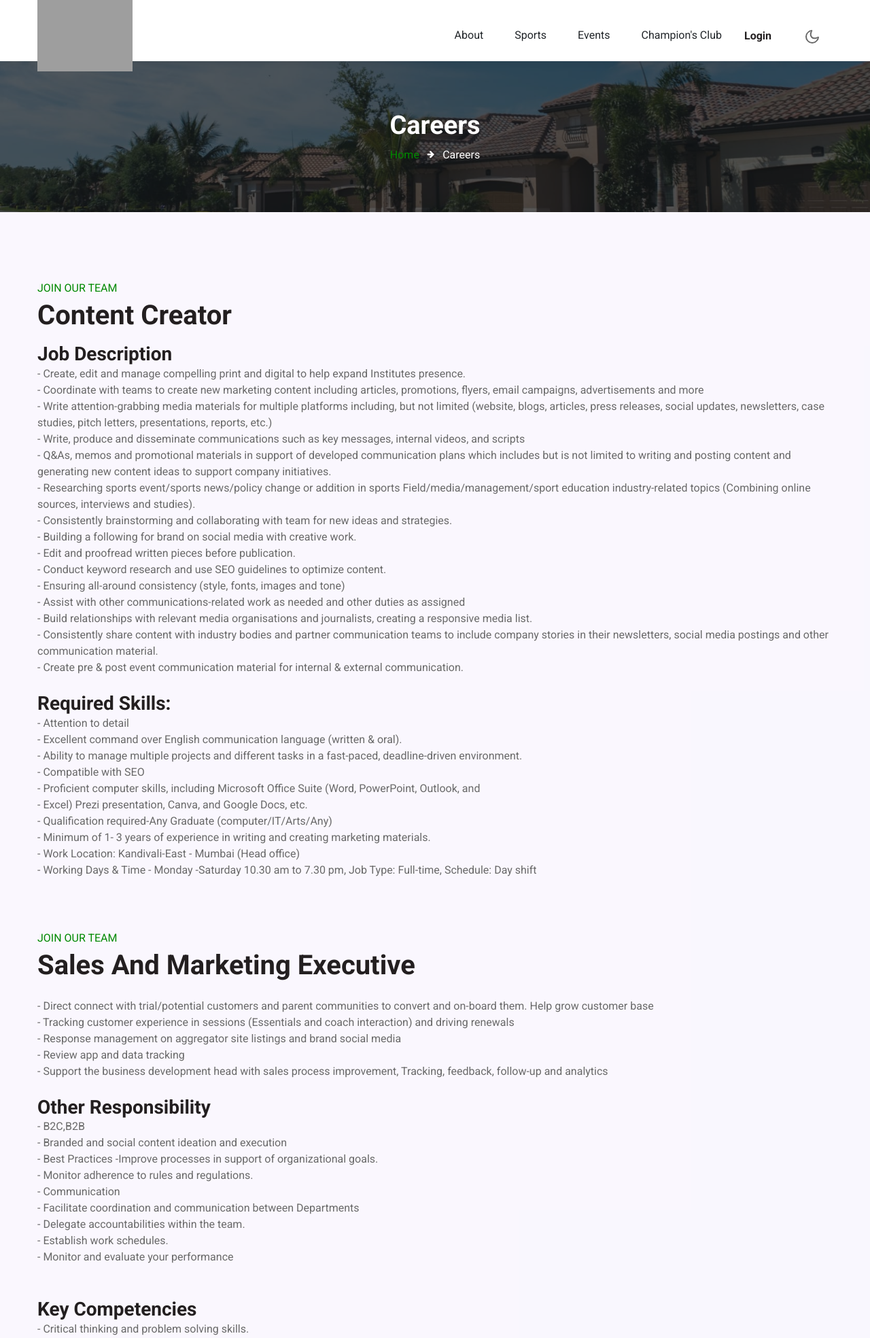
After one commit to resheilA/fChampion, a PHP site: page /fchampion/careers.php in a window 1280 px wide. The commit adds this page. Shown: the top 1968 px of the page at 68% size. Run offline with PHP 8.4, Linux system fonts and the light colour scheme; some web fonts are replaced; grey boxes are pictures that could not be loaded.

Commit message:
Minor Content  Changes 1.0.0.2
-Adding career page
- Changes in content on home and about page.

```diff
--- /dev/null
+++ b/careers.php
@@ -0,0 +1,124 @@
+<?php include("header.php"); ?>
+  <!-- about breadcrumb -->
+  <section class="w3l-about-breadcrumb text-center">
+    <div class="breadcrumb-bg breadcrumb-bg-about py-sm-5 py-4">
+      <div class="container py-2">
+        <h2 class="title">Careers</h2>
+        <ul class="breadcrumbs-custom-path mt-2">
+          <li><a href="#url">Home</a></li>
+          <li class="active"><span class="fa fa-arrow-right mx-2" aria-hidden="true"></span> Careers </li>
+        </ul>
+      </div>
+    </div>
+  </section>
+
+  <!-- //about-6-->
+
+   <!--/grids---->
+  <section class="w3l-grids-3 py-5" id="about">
+    <div class="container py-md-5">
+      <div class="row bottom-ab-grids align-items-center">
+		<div class="col-lg-12 bottom-ab-right mt-lg-0 mt-5">
+			 <h6 class="sub-title">Join Our Team</h6>
+          <h3 class="hny-title">Content Creator</h3>
+			  <p class="my-3 pr-lg-4"><h3>Job Description</h3>
+-	Create, edit and manage compelling print and digital to help expand Institutes presence.
+<br>-	Coordinate with teams to create new marketing content including articles, promotions, flyers, email campaigns, advertisements and more
+<br>-	Write attention-grabbing media materials for multiple platforms including, but not limited (website, blogs, articles, press releases, social updates, newsletters, case studies, pitch letters, presentations, reports, etc.)
+<br>-	Write, produce and disseminate communications such as key messages, internal videos, and scripts
+<br>-	Q&As, memos and promotional materials in support of developed communication plans which includes but is not limited to writing and posting content and generating new content ideas to support company initiatives.
+<br>-	Researching sports event/sports news/policy change or addition in sports Field/media/management/sport education industry-related topics (Combining online sources, interviews and studies).
+<br>-	Consistently brainstorming and collaborating with team for new ideas and strategies.
+<br>-	Building a following for brand on social media with creative work.
+<br>-	Edit and proofread written pieces before publication.
+<br>-	Conduct keyword research and use SEO guidelines to optimize content.
+<br>-	Ensuring all-around consistency (style, fonts, images and tone)
+<br>-	Assist with other communications-related work as needed and other duties as assigned
+<br>-	Build relationships with relevant media organisations and journalists, creating a responsive media list.
+<br>-	Consistently share content with industry bodies and partner communication teams to include company stories in their newsletters, social media postings and other communication material.
+<br>-	Create pre & post event communication material for internal & external communication.
+<br><br>
+<h3>Required Skills:</h3>
+-	Attention to detail
+<br>-	Excellent command over English communication language (written & oral).
+<br>-	Ability to manage multiple projects and different tasks in a fast-paced, deadline-driven environment.
+<br>-	Compatible with SEO
+<br>-	Proficient computer skills, including Microsoft Office Suite (Word, PowerPoint, Outlook, and
+<br>-	Excel) Prezi presentation, Canva, and Google Docs, etc.
+
+<br>-	Qualification required-Any Graduate (computer/IT/Arts/Any)
+<br>-	Minimum of 1- 3 years of experience in writing and creating marketing materials.
+<br>-	Work Location: Kandivali-East - Mumbai (Head office)
+<br>-	Working Days & Time - Monday -Saturday 10.30 am to 7.30 pm, Job Type: Full-time, Schedule: Day shift</p>    <br><br><br>
+        </div>
+
+        <div class="col-lg-12 bottom-ab-left pr-lg-5">
+          <h6 class="sub-title">Join Our Team</h6>
+          <h3 class="hny-title">Sales And Marketing Executive</h3>
+<br>-	Direct connect with trial/potential customers and parent communities to convert and on-board them. Help grow customer base
+<br>-	Tracking customer experience in sessions (Essentials and coach interaction) and driving renewals
+<br>-	Response management on aggregator site listings and brand social media
+<br>-	Review app and data tracking
+<br>-	Support the business development head with sales process improvement, Tracking, feedback, follow-up and analytics<Br>
+<br>
+<h3>Other Responsibility</h3>
+-	B2C,B2B
+<br>-	Branded and social content ideation and execution
+<br>-	Best Practices -Improve processes in support of organizational goals.
+<br>-	Monitor adherence to rules and regulations.
+<br>-	 Communication
+<br>-	 Facilitate coordination and communication between Departments
+<br>-	Delegate accountabilities within the team.
+<br>-	Establish work schedules.
+<br>-	Monitor and evaluate your performance
+<br><br><br>
+<h3>Key Competencies</h3>
+-	Critical thinking and problem solving skills.
+<br>-	Planning and organizing.
+<br>-	Decision-making, Persuasiveness.
+<br>-	Influencing and leading, delegation.
+<br>-	Team work, negotiation, conflict management.
+<br>-	Adaptability and excellent communication skills
+
+<br>-	Qualification required-Any Graduate (BBA/Sport Management/B.com/computer/IT/Any)
+<br>-	Minimum of 1- 3 years of experience in sales and marketing (sports industry is priority).
+<br>-	Work Location: Kandivali -East -Mumbai (Head office)
+<br>-	Working Days & Time - Monday -Saturday 10.30 am to 7.30 pm, Job Type: Full-time, Schedule: Day shift</p>
+        </div>
+      </div>
+    </div>
+  </section>
+
+  <div class="col-lg-12">
+   <a href="contactus.php"><center><h2>Contact us for more details</h2></center></a>
+  </div>
+  <!--/grids-->
+
+<!-- //content-6-->
+  <!-- stats
+  <section class="w3l-statshny py-5" id="stats">
+    <div class="container py-lg-5 py-md-4">
+      <div class="w3-stats-inner-info">
+        <div class="row">
+          <div class="col-lg-4 col-6 stats_info counter_grid text-left">
+            <span class="fa fa-smile-o"></span>
+            <p class="counter">1730</p>
+            <h4>Happy Customers</h4>
+          </div>
+          <div class="col-lg-4 col-6 stats_info counter_grid1 text-left">
+            <span class="fa fa-users"></span>
+            <p class="counter">730</p>
+            <h4>Projects</h4>
+          </div>
+          <div class="col-lg-4 col-6 stats_info counter_grid mt-lg-0 mt-5 text-left">
+            <span class="fa fa-database"></span>
+            <p class="counter">30</p>
+            <h4>branches</h4>
+          </div>
+        </div>
+      </div>
+    </div>
+  </section>
+  <!-- //stats -->
+
+<?php include("footer.php"); ?>
--- a/header.php
+++ b/header.php
@@ -59,21 +59,11 @@ else
 			  <div class="dropdown-menu" aria-labelledby="dropdownMenuButton">
 				<a class="dropdown-item" href="about.php">About</a>
 				<a class="dropdown-item" href="team.php">Team</a>
-				<a class="dropdown-item" href="ouratheletes.php">Our Athletes</a>
+				<a class="dropdown-item" href="ouratheletes.php">Our Champions</a>
 			  </div>
 			</div>
 			</li>
 
-			<li class="nav-item mt-2">
-			<div class="dropdown">
-			  <button class="btn btn dropdown-toggle" type="button" id="dropdownMenuButton" data-toggle="dropdown" aria-haspopup="true" aria-expanded="false">
-				Champion's Club
-			  </button>
-			  <div class="dropdown-menu" aria-labelledby="dropdownMenuButton">
-				<a class="dropdown-item" href="championclub.php">CA Pariwar Club</a>
-			  </div>
-			</div>
-			</li>
 
 
 			<li class="nav-item mt-2">
@@ -103,6 +93,19 @@ else
 			</div>
 			</li>
 
+
+
+			<li class="nav-item mt-2">
+			<div class="dropdown">
+			  <button class="btn btn dropdown-toggle" type="button" id="dropdownMenuButton" data-toggle="dropdown" aria-haspopup="true" aria-expanded="false">
+				Champion's Club
+			  </button>
+			  <div class="dropdown-menu" aria-labelledby="dropdownMenuButton">
+				<a class="dropdown-item" href="championclub.php">CA Pariwar Club</a>
+			  </div>
+			</div>
+			</li>
+
              <li class="nav-item">
 			  <?php
 			  if($login == 1)
@@ -121,8 +124,9 @@ else
 
 
             <div class="search-right">
+			<!---
               <a href="#search" title="search"><span class="fa fa-search" aria-hidden="true"></span></a>
-              <!-- search popup -->
+              --->
               <div id="search" class="pop-overlay">
                 <div class="popup">
 
--- a/ouratheletes.php
+++ b/ouratheletes.php
@@ -5,7 +5,6 @@
     <div class="team-block py-5">
       <div class="container py-lg-5">
         <div class="title-content text-center mb-lg-3 mb-4">
-          <h6 class="sub-title">Our Athletes</h6>
           <h3 class="hny-title">Meet Our Team Of Champions</h3>
         </div>
         <div class="row">
```
Also changed, not shown: about.php (+17 -17 lines), blockcoursedetails.php (+26 -17 lines), index.php (+5 -9 lines), instagallery.php (added, +59 -0 lines), team.php (+43 -50 lines).
